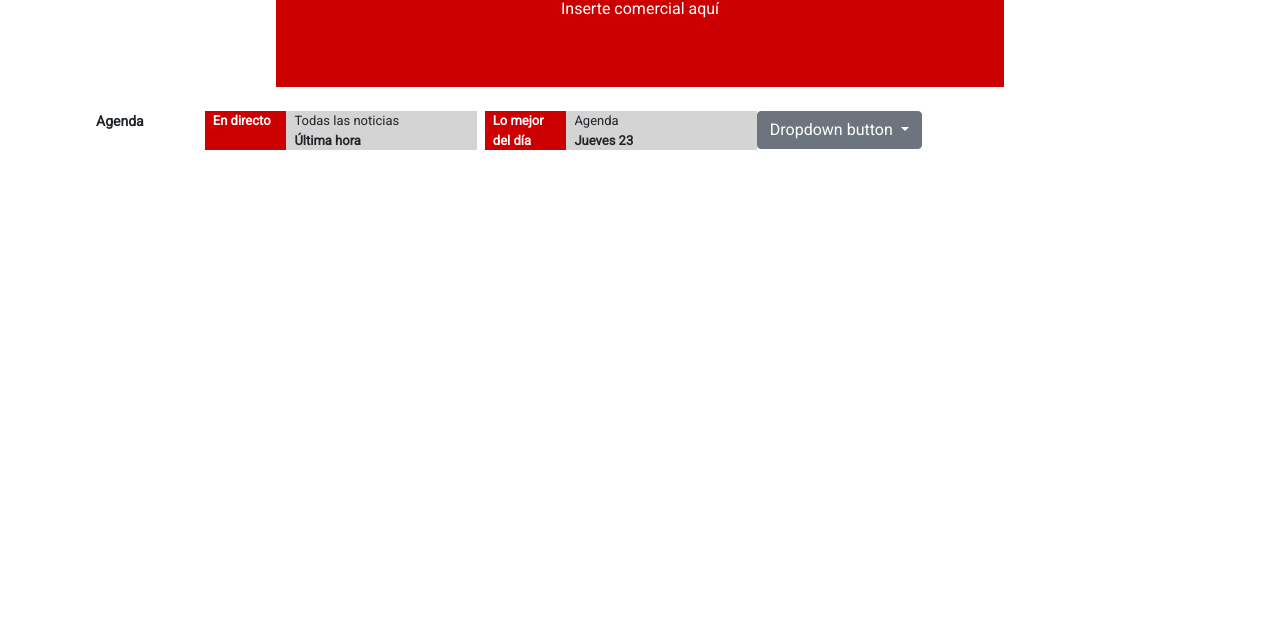
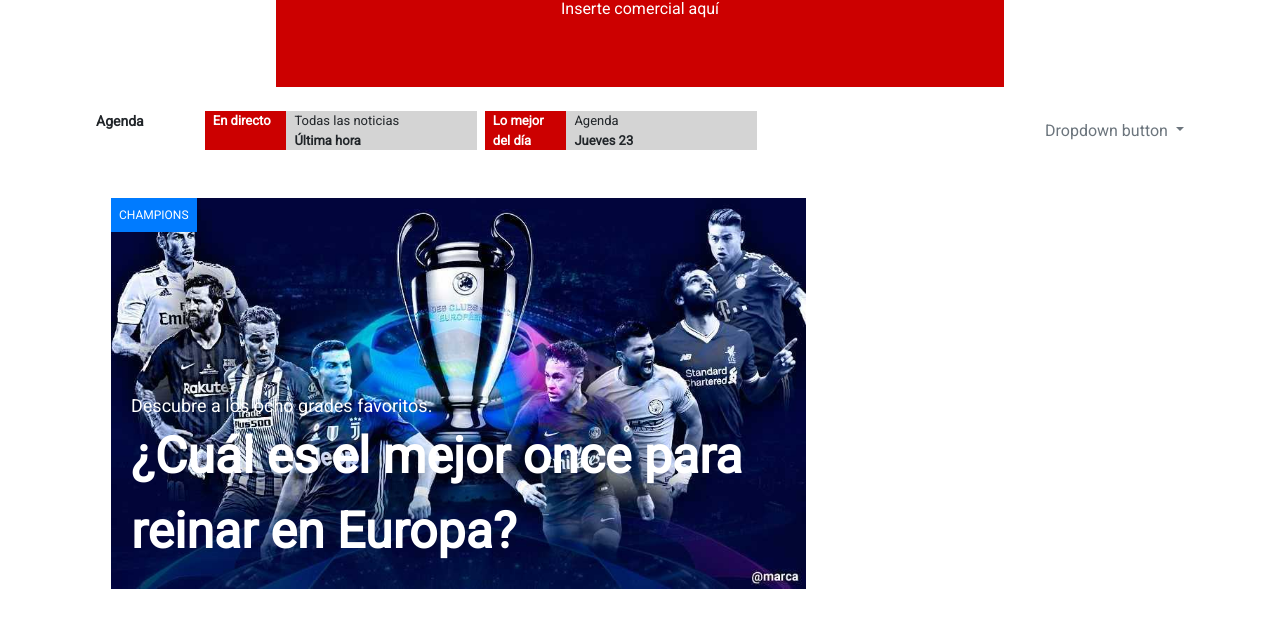
Before and after one commit to CarmenMiranda/Practica5-Completa, a plain HTML site: page index.html in a window 1280 px wide. Shown: the part 182-800 px from the top of the page. Drawn offline with nearby package versions, Linux system fonts and the light colour scheme.

Commit message:
Modificación de Directos y empecé Nota Principal

```diff
--- a/css/styles.css
+++ b/css/styles.css
@@ -43,3 +43,27 @@ nav, .main{
     font-size: 13px;
     width: 70%;
 }
+
+.notaPrincipal a{
+    color: #fff;
+}
+
+
+.tipoNota{
+    font-size: 12px;
+    top:0;
+    left:0;
+}
+
+.descripcionNota{
+    bottom:20px;
+    left: 20px;
+}
+
+.tituloNota{
+    font-size: 50px;
+}
+
+.subtituloNota{
+    font-size: 18px;
+}
--- a/index.html
+++ b/index.html
@@ -178,17 +178,34 @@
                         Agenda <br> <strong>Jueves 23</strong>
                     </div>
                 </div>
-                <div class="verMasDirectos">
-                        <div class="dropdown">
-                            <button class="btn btn-secondary dropdown-toggle" type="button" id="dropdownMenuButton" data-toggle="dropdown" aria-haspopup="true" aria-expanded="false">
-                                Dropdown button
-                            </button>
-                            <div class="dropdown-menu" aria-labelledby="dropdownMenuButton">
-                                <a class="dropdown-item" href="#">Action</a>
-                                <a class="dropdown-item" href="#">Another action</a>
-                                <a class="dropdown-item" href="#">Something else here</a>
-                            </div>
+                <div class="verMasDirectos ml-auto my-auto">
+                    <div class="dropdown">
+                        <a class="dropdown-toggle text-secondary" id="dropdownDirectos" data-toggle="dropdown" aria-haspopup="true" aria-expanded="false">
+                            Dropdown button
+                        </a>
+                        <div class="dropdown-menu" aria-labelledby="dropdownDirectos">
+                            <!--<a class="dropdown-item" href="#">Action</a>-->
                         </div>
+                    </div>
+                </div>
+            </div>
+            <div class="container mt-5">
+                <div class="row">
+                    <div class="col-lg-8 col-12">
+                        <div class="container notaPrincipal position-relative text-white px-0">
+                            <a href="#">
+                                <img src="img/notaPrincipal-onceChampions.jpg" alt="" style="width:100%;">
+                                <div class="tipoNota position-absolute bg-primary p-2"> CHAMPIONS </div>
+                                <div class="descripcionNota position-absolute">
+                                    <div class="subtituloNota"> Descubre a los ocho grades favoritos.</div>
+                                    <div class="tituloNota font-weight-bold"> ¿Cuál es el mejor once para reinar en Europa? </div>
+                                </div>
+                            </a>
+                        </div>
+                    </div>
+                    <div class="col-lg-4 col-12">
+
+                    </div>
                 </div>
             </div>
         </section>
```
Also changed, not shown: img/notaPrincipal-onceChampions.jpg (added).
